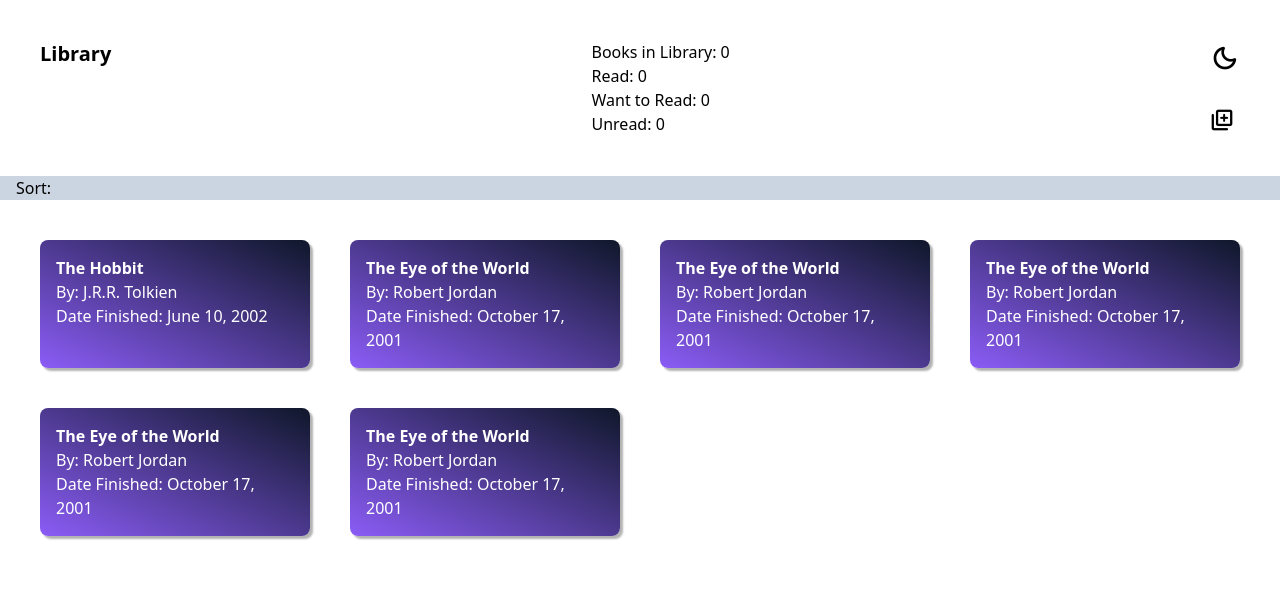
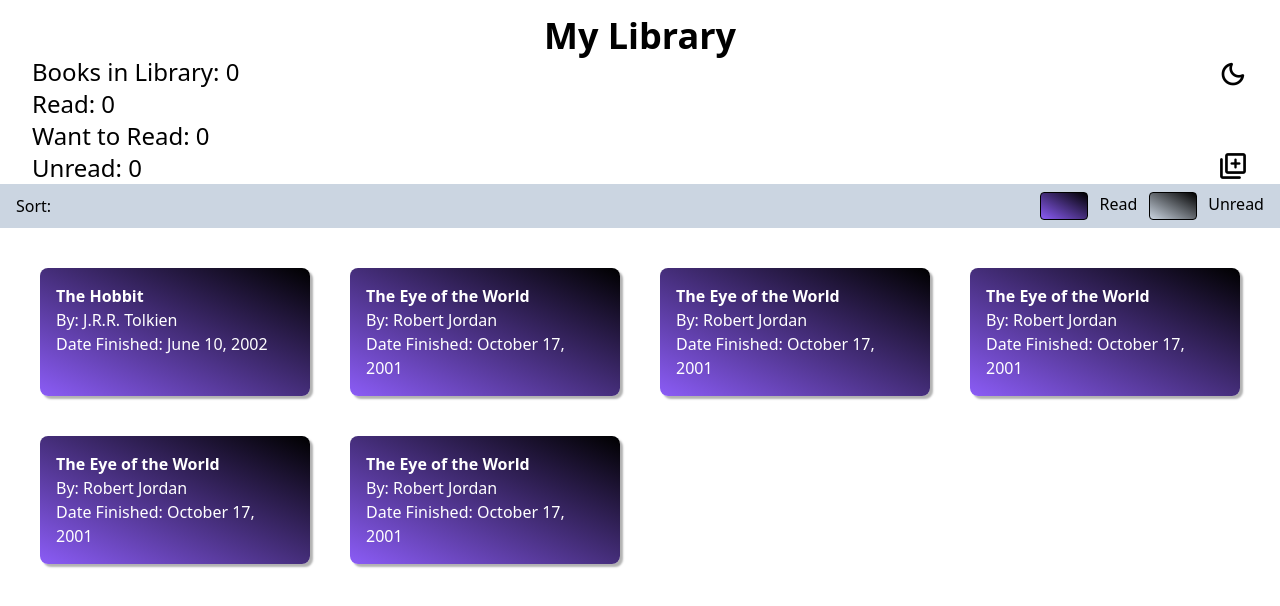
Before and after one commit to AmberlySB/library, a website: page index.html in a window 1280 px wide. Drawn offline with nearby package versions, Linux system fonts and the light colour scheme.

Commit message:
Make book cards scroll behind  header

```diff
--- a/index.html
+++ b/index.html
@@ -17,9 +17,13 @@
     <div class="mx-auto xl:max-w-7xl">
       <div
         id="header"
-        class="min-h-[20vh] p-10 box-border flex justify-between"
+        class="min-h-[20vh] pt-4 box-border flex flex-col justify-evenly sticky bg-white top-0 left-0 right-0"
       >
-        <p class="text-xl font-bold">Library</p>
+        <div class="flex flex-col px-8">
+          <p class="self-center text-2xl font-bold md:text-3xl xl:text-4xl">
+            My Library
+          </p>
+          <div class="flex justify-between md:text-xl xl:text-2xl">
             <ul>
               <li>Books in Library: 0</li>
               <li>Read: 0</li>
@@ -28,23 +32,41 @@
             </ul>
             <div class="flex flex-col justify-between">
               <span
-            class="text-3xl font-medium material-symbols-rounded md:cursor-pointer md:hover:scale-110 md:hover:ease-in md:duration-150"
+                class="text-2xl font-medium material-symbols-rounded md:cursor-pointer md:hover:scale-110 md:hover:ease-in md:duration-150 md:text-3xl"
               >
                 dark_mode
               </span>
               <span
                 id="library-add"
-            class="text-2xl font-medium material-symbols-rounded md:cursor-pointer md:hover:scale-110 md:hover:ease-in md:duration-150"
+                class="text-2xl font-medium material-symbols-rounded md:cursor-pointer md:hover:scale-110 md:hover:ease-in md:duration-150 md:text-3xl"
               >
                 library_add
               </span>
             </div>
           </div>
+        </div>
+        <div
+          id="utility-bar"
+          class="flex items-center justify-between px-4 py-2 top-44 bg-slate-300"
+        >
+          <p>Sort:</p>
+          <div class="flex justify-between w-56">
+            <div
+              class="w-12 border border-black border-solid rounded h-7 bg-gradient-to-tr from-violet-500 to-black"
+            ></div>
+            <p>Read</p>
+            <div
+              class="w-12 border border-black border-solid rounded h-7 bg-gradient-to-tr from-slate-300 to-black"
+            ></div>
+            <p>Unread</p>
+          </div>
+        </div>
+      </div>
+
       <div id="main" class="box-border">
-        <div id="sort" class="px-4 bg-slate-300">Sort:</div>
         <div
           id="cards"
-          class="grid grid-cols-[repeat(12,_1fr)] gap-10 box-border p-10"
+          class="grid md:grid-cols-[repeat(12,_1fr)] grid-cols-[repeat(8,_1fr)] gap-10 box-border p-10"
         ></div>
       </div>
     </div>
--- a/main.js
+++ b/main.js
@@ -82,13 +82,13 @@
     card.classList.add(
       'bg-gradient-to-tr',
       'from-violet-500',
-      'to-slate-900',
+      'to-black',
       'text-white',
       'p-4',
       'rounded-lg',
       'box-border',
       'shadow-custom',
-      'col-span-12',
+      'col-span-8',
       'md:col-span-6',
       'lg:col-span-4',
       'xl:col-span-3'
```
Also changed, not shown: css/main.css. Lines whose indentation alone changed are shown as unchanged.
